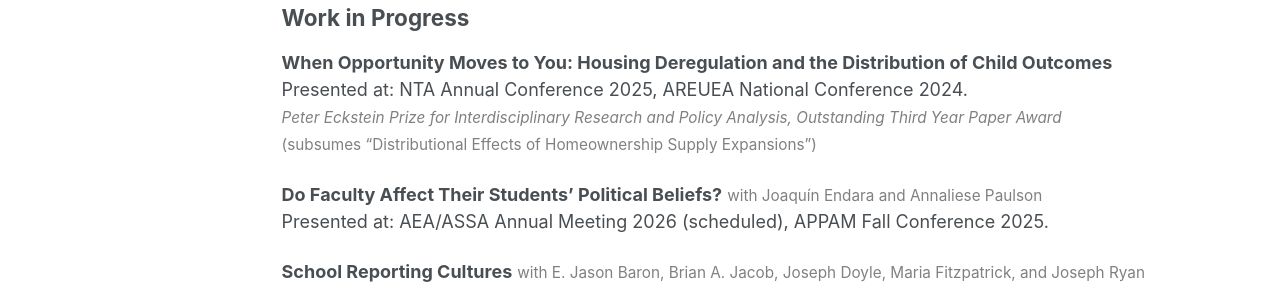
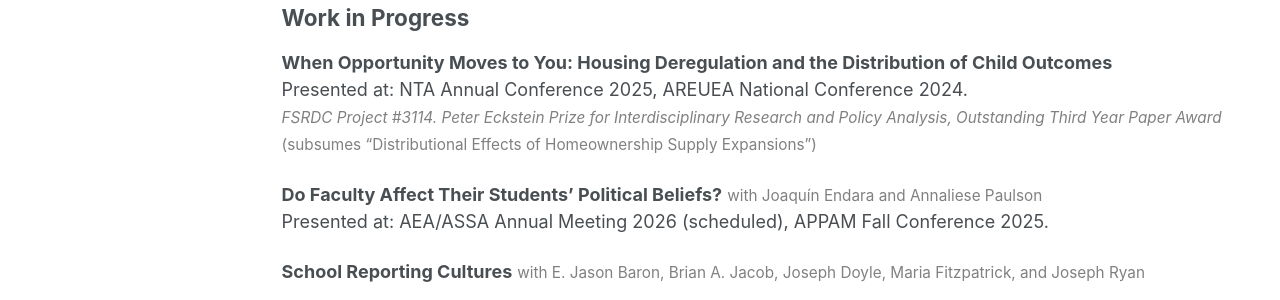
Before and after one commit to micah-baum/micah-baum.github.io, a Jekyll site: the page built from _pages/research.md, in a window 1280 px wide and 1327 px high. Shown: the part 588-888 px from the top of the window. Built offline with Jekyll 4.4.1, drawn with Linux system fonts in a browser that asks for light colours; some web fonts are replaced.

Commit message:
Update research.md

```diff
--- a/_pages/research.md
+++ b/_pages/research.md
@@ -30,7 +30,7 @@ Detroit students who obtain a college degree overcome many obstacles to do so. T
 ## Work in Progress
 **When Opportunity Moves to You: Housing Deregulation and the Distribution of Child Outcomes** <br>
 Presented at: NTA Annual Conference 2025, AREUEA National Conference 2024. <br>
-<span style="font-size:85%; color:gray;">_Peter Eckstein Prize for Interdisciplinary Research and Policy Analysis, Outstanding Third Year Paper Award_ <br>
+<span style="font-size:85%; color:gray;"> _FSRDC Project #3114. Peter Eckstein Prize for Interdisciplinary Research and Policy Analysis, Outstanding Third Year Paper Award_ <br>
 (subsumes "Distributional Effects of Homeownership Supply Expansions") </span>
 
 **Do Faculty Affect Their Students' Political Beliefs?** <span style="font-size:85%; color:gray;">with Joaqu&iacute;n Endara and Annaliese Paulson </span>  <br>
```
